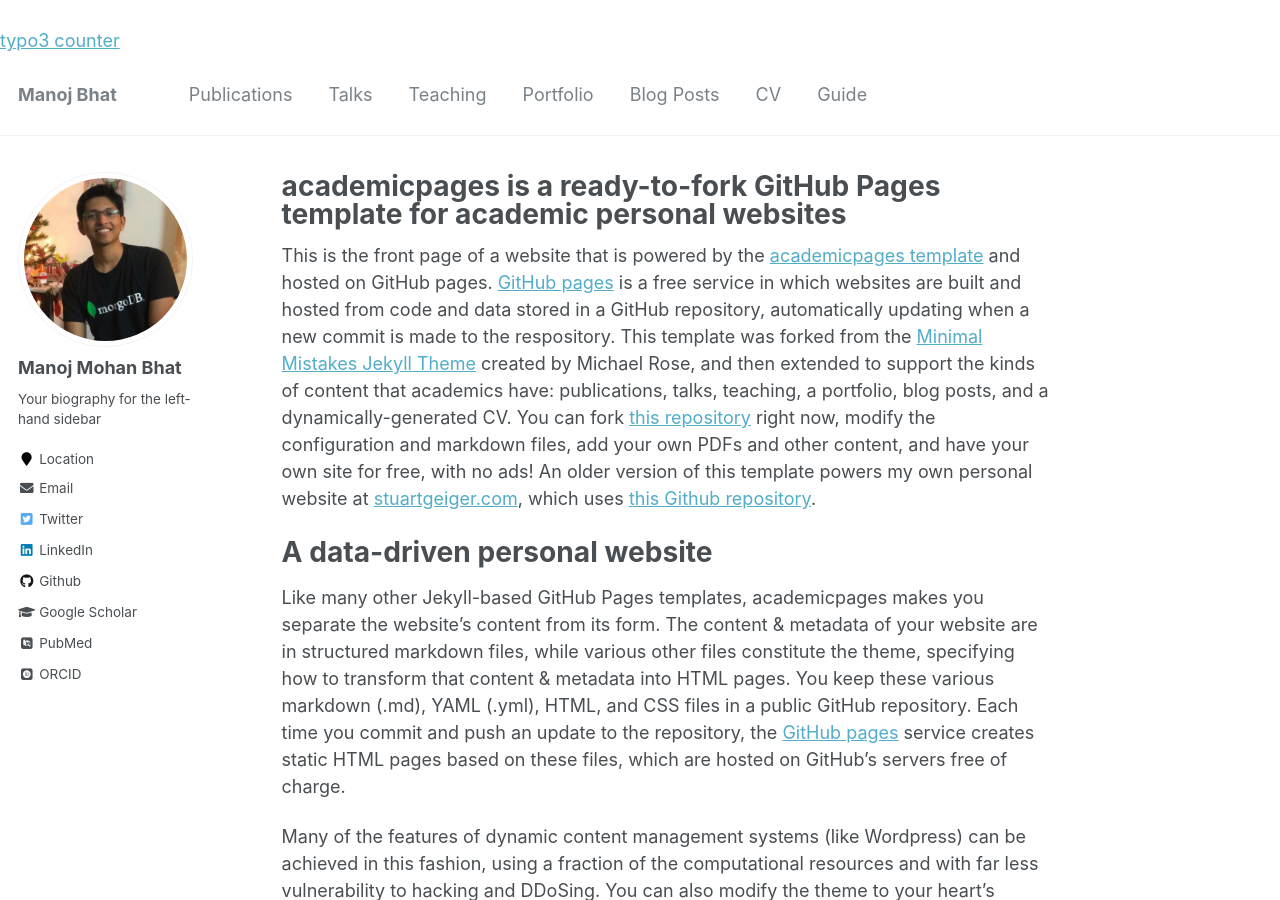
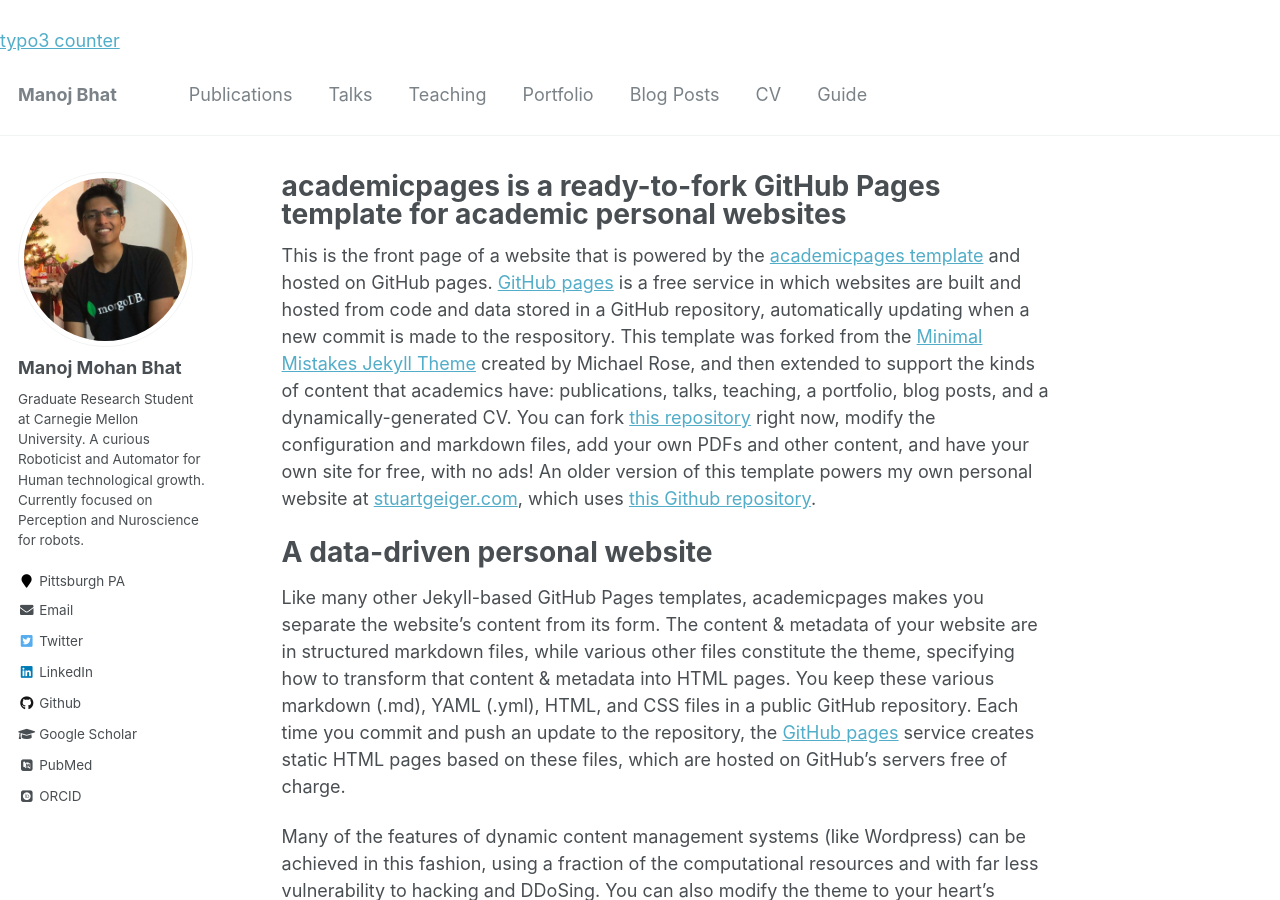
Before and after one commit to Manojbhat09/manojbhat09.github.io_old, a Jekyll site: the page built from _pages/about.md, in a window 1280 px wide and 900 px high. Built offline with Jekyll 4.4.1, drawn with Linux system fonts in a browser that asks for light colours; some web fonts are replaced.

Commit message:
Updating config

```diff
--- a/_config.yml
+++ b/_config.yml
@@ -11,7 +11,7 @@ title                    : "Manoj Bhat"
 title_separator          : "-"
 name                     : &name "Manoj Bhat"
 description              : &description "Masters Student at Carnegie Mellon University"
-url                      : https://academicpages.github.io # the base hostname & protocol for your site e.g. "https://mmistakes.github.io"
+url                      : https://manojbhat09.github.io # the base hostname & protocol for your site e.g. "https://mmistakes.github.io"
 baseurl                  : "" # the subpath of your site, e.g. "/blog"
 repository               : "manojbhat09.github.io"
 teaser                   :  # filename of teaser fallback teaser image placed in /images/, .e.g. "500x300.png"
@@ -57,7 +57,7 @@ yandex_site_verification :
 
 # Social Sharing
 twitter:
-  username               : &manojbhat09
+  username               :
 facebook:
   username               :
   app_id                 :
@@ -82,8 +82,8 @@ analytics:
 author:
   name             : "Manoj Mohan Bhat"
   avatar           : "profile.png"
-  bio              : "Your biography for the left-hand sidebar"
-  location         : "Location"
+  bio              : "Graduate Research Student at Carnegie Mellon University. A curious Roboticist and Automator for Human technological growth. Currently focused on Perception and Nuroscience for robots."
+  location         : "Pittsburgh PA"
   employer         :
   pubmed           : "https://www.ncbi.nlm.nih.gov/pubmed/?term=john+snow"
   googlescholar    : "http://yourfullgooglescholarurl.com"
@@ -102,7 +102,7 @@ author:
   instagram        :
   impactstory      : #"https://profiles.impactstory.org/u/xxxx-xxxx-xxxx-xxxx"
   lastfm           :
-  linkedin         : "https://www.linkedin.com/in/bhat-manoj/"
+  linkedin         : "bhat-manoj"
   orcid            : "http://orcid.org/0000-0002-2151-7434"
   pinterest        :
   soundcloud       :
```
